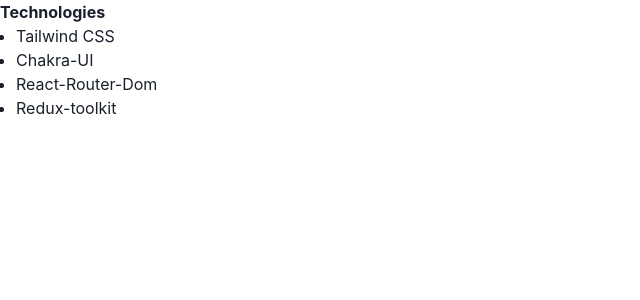
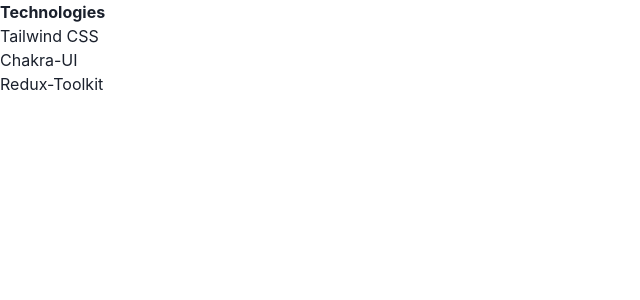
Before and after one commit to decifur/SkillSwap, a React (Vite) app: page / in a window 1280 px wide. Shown: the top 300 px of the page, without its empty margins (0-640 px from the left). Built offline with nearby package versions, Linux system fonts and the light colour scheme.

Commit message:
Update App.jsx

```diff
--- a/src/App.jsx
+++ b/src/App.jsx
@@ -1,15 +1,12 @@
-import { Button, ListItem, UnorderedList } from "@chakra-ui/react"
-
 const App = () => {
   return (
     <div className='p-5'>
       <strong className='text-2xl block'>Technologies</strong><br />
-      <UnorderedList>
-        <ListItem>Tailwind CSS</ListItem>
-        <ListItem>Chakra-UI</ListItem>
-        <ListItem>React-Router-Dom</ListItem>
-        <ListItem>Redux-toolkit</ListItem>
-      </UnorderedList>
+      <ul className='list-disc pl-5'>
+        <li>Tailwind CSS</li>
+        <li>Chakra-UI</li>
+        <li>Redux-Toolkit</li>
+      </ul>
     </div>
   )
 }
```
